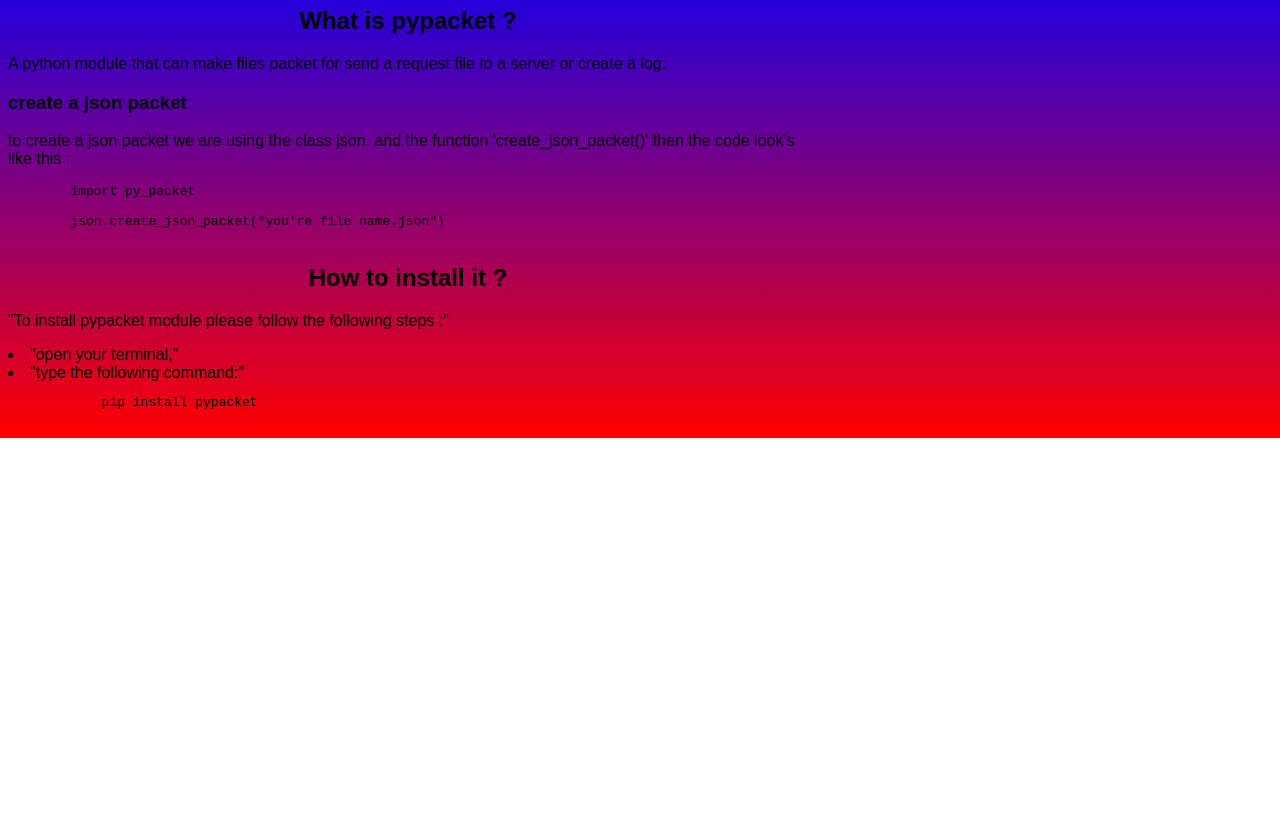
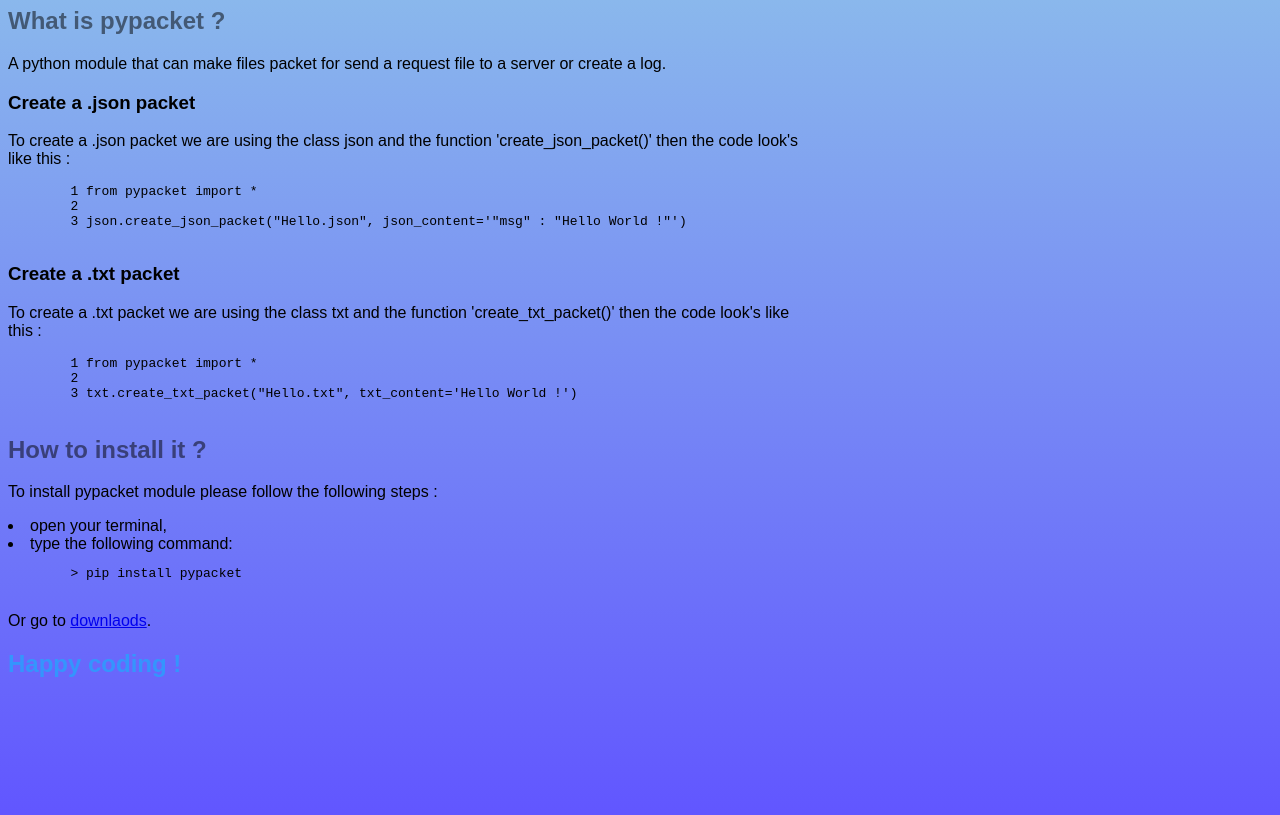
Before and after one commit to Boubajoker/pypacket, a plain HTML site: page docs/index.html in a window 1280 px wide. Shown: the part 73-888 px from the top of the page. Before the commit the page ends 800 px from the top, so only its background shows below. Drawn offline with nearby package versions, Linux system fonts and the light colour scheme.

Commit message:
New docs style :books: !
-Now docs has got new styles :muscle: :100:
- And downlaods are aividable :rocket: !

```diff
--- /dev/null
+++ b/docs/CSS/downlaods.css
@@ -0,0 +1,11 @@
+body {
+    font-family: Arial;
+}
+.downlaod-btn {
+    border-radius: 25px;
+    border-width: 0px;
+    background: rgba(4, 126, 226, 0.781);
+    font-size: 20px;
+    width: 500px;
+    height: 100px;
+}
--- a/docs/CSS/style.css
+++ b/docs/CSS/style.css
@@ -1,10 +1,32 @@
 body {
+    overflow-x: hidden;
+    overflow-y: hidden;
     font-family: Arial;
-    background: linear-gradient(blue, red);
+    background: linear-gradient(rgba(12, 121, 211, 0.466), rgba(17, 0, 255, 0.664));
     background-repeat: no-repeat;
     height: 100%;
     width: 100vh;
 }
+.app-container {
+    width: 100%;
+    height: 100vh;
+}
+p, li, pre, h1 {
+    color: rgb(0, 0, 0);
+}
 h2 {
-    text-align: center;
+    opacity: 0.5;
+    -webkit-transition: width ease 1s, opacity ease 0.5s;
+    -moz-transition: width ease 2.5s, opacity ease 0.5s;
+    -webkit-border-radius: 40px;
+    -moz-border-radius: 32px;
 }
+h2:hover {
+    opacity: 1;
+}
+.special-msg {
+    color: rgb(0, 195, 255);
+}
+.special-msg:hover {
+    color: aliceblue;
+}
--- a/docs/JS/app.js
+++ b/docs/JS/app.js
@@ -6,7 +6,7 @@ new Typewriter(txtAnim, {
 })
 .typeString("Welcome To pypacket Documentation !")
 .pauseFor(3000)
-.typeString('Create <strong style="color: red;">youre packet files !</strong>')
-.pauseFor(3000)
+.typeString('Code <strong style="color: aliceblue;">packet, it will apears !</strong>')
+.pauseFor(300)
 .deleteChars(32)
 .start()
--- a/docs/index.html
+++ b/docs/index.html
@@ -11,21 +11,30 @@
     <h1 class="welcome-title"></h1>
     <div class="app-container" id="app_container">
         <h2 class="main-question">What is pypacket ?</h2>
-        <p class="awnser-main-question">A python module that can make files packet for send a request file to a server or create a log.</p>
-        <h3 class="first-question">create a json packet</h3>
-        <p>to create a json packet we are using the class json. and the function 'create_json_packet()' then the code look's like this :</p>
-        <pre>
-        import py_packet
-
-        json.create_json_packet("you're file name.json")
+        <p class="pypacket-desc">A python module that can make files packet for send a request file to a server or create a log.</p>
+        <h3 class="json-packet">Create a .json packet</h3>
+        <p>To create a .json packet we are using the class json and the function 'create_json_packet()' then the code look's like this :</p>
+        <pre id="code-1">
+        1 from pypacket import *
+        2
+        3 json.create_json_packet("Hello.json", json_content='"msg" : "Hello World !"')
         </pre>
-        <h2 class="second-question">How to install it ?</h2>
-        <p>"To install pypacket module please follow the following steps :"</p>
-        <li>"open your terminal,"</li>
-        <li>"type the following command:"</li>
-        <pre id="install_command">
-            pip install pypacket
+        <h3 class="txt-packet">Create a .txt packet</h3>
+        <p>To create a .txt packet we are using the class txt and the function 'create_txt_packet()' then the code look's like this :</p>
+        <pre id="code-2">
+        1 from pypacket import *
+        2
+        3 txt.create_txt_packet("Hello.txt", txt_content='Hello World !')
         </pre>
+        <h2 class="install">How to install it ?</h2>
+        <p>To install pypacket module please follow the following steps :</p>
+        <li>open your terminal,</li>
+        <li>type the following command:</li>
+        <pre id="install_command" class="install-command">
+        > pip install pypacket
+        </pre>
+        <p>Or go to <a href="downlaods.html">downlaods</a>.</p>
+        <h2 class="special-msg">Happy coding !</h2>
         <script src="https://unpkg.com/typewriter-effect@latest/dist/core.js"></script>
         <script src="JS/app.js"></script>
     </div>
```
Also changed, not shown: docs/downlaods.html (added, +14 -0 lines), 1 other file.
